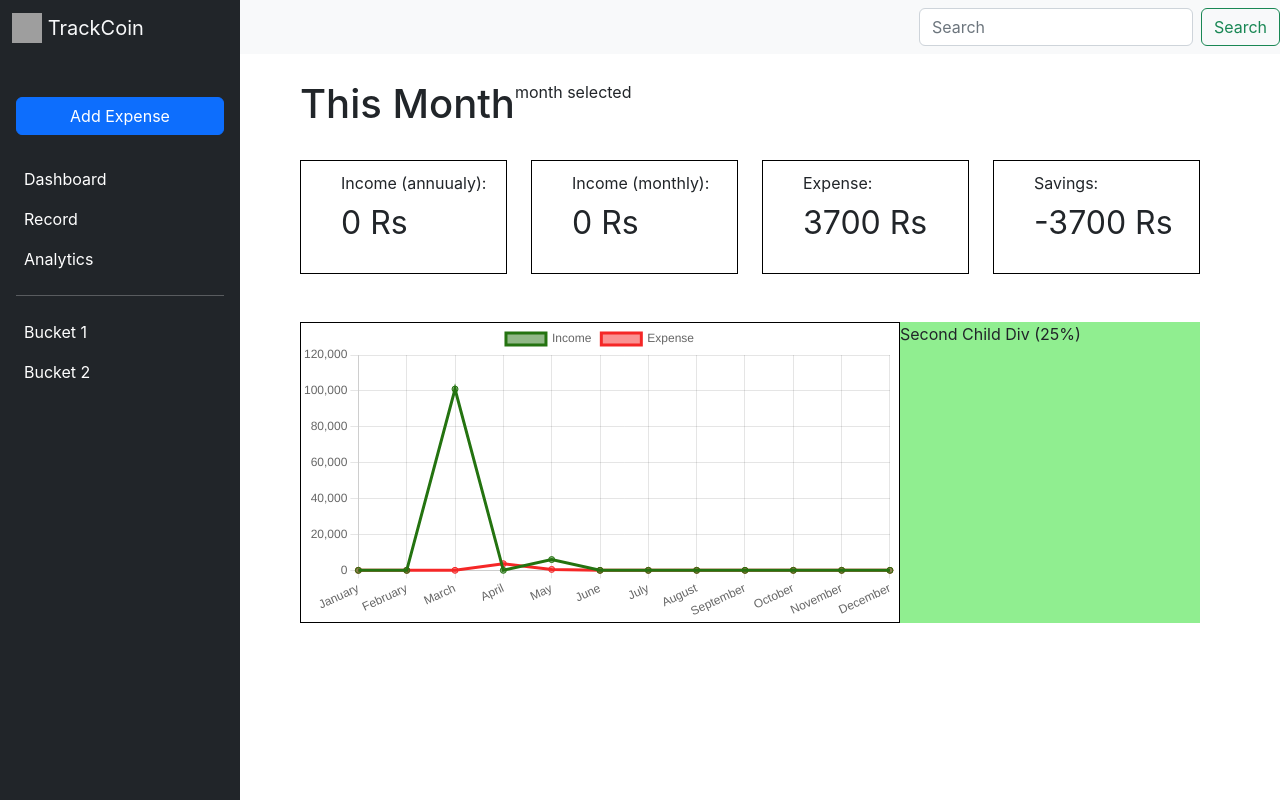
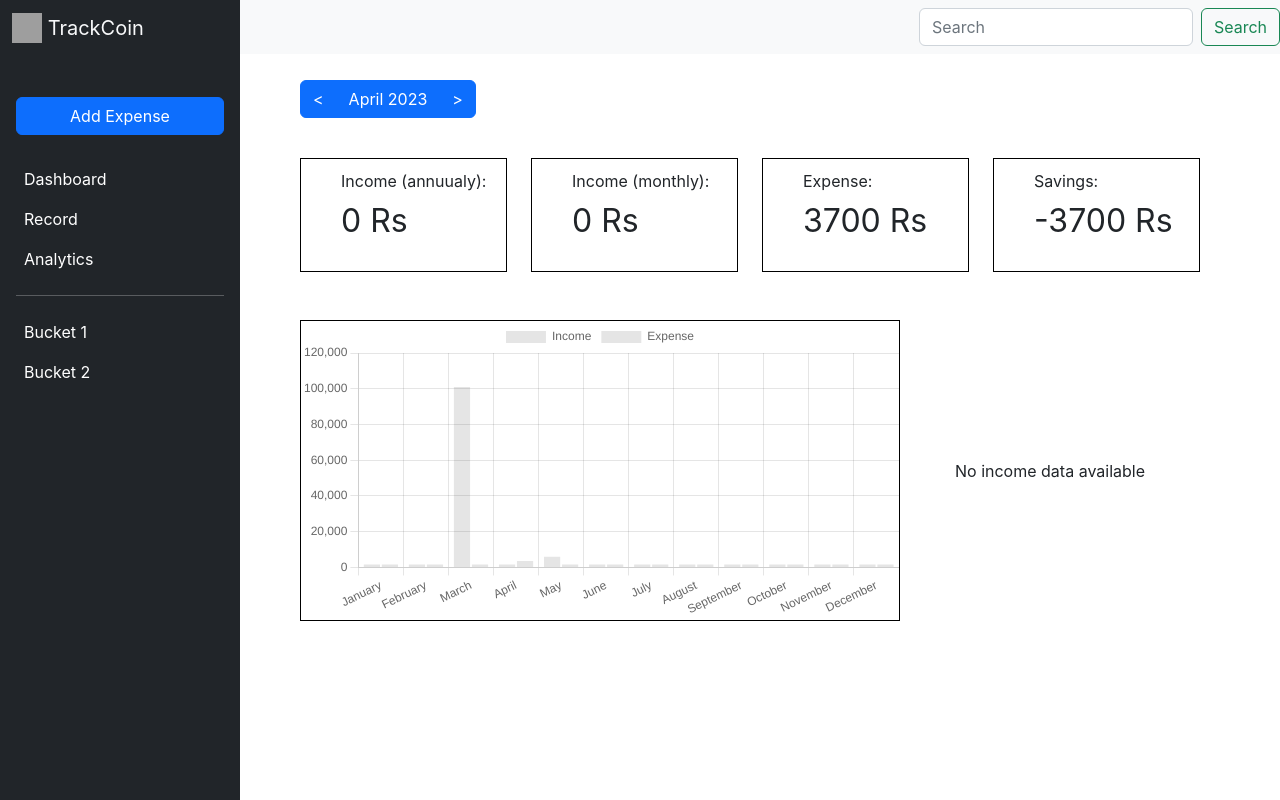
Before and after one commit to evin-wilson/expense-manager, a React (Create React App) app: page / in a window 1280 px wide. Built offline with nearby package versions, Linux system fonts and the light colour scheme; grey boxes are pictures that could not be loaded.

Commit message:
added income recotrse graph and changed line to bar graph

```diff
--- a/src/compontent/LineChart.jsx
+++ b/src/compontent/LineChart.jsx
@@ -1,5 +1,5 @@
 import React, { useContext } from 'react';
-import { Line } from 'react-chartjs-2';
+import { Bar } from 'react-chartjs-2';
 
 import {
   CategoryScale,
@@ -12,7 +12,7 @@ import {
   Tooltip,
 } from 'chart.js';
 
-import { lineChartDataForTransactions } from '../utilities/chartData';
+import { barChartDataForTransactions } from '../utilities/chartData';
 import AppContext from './context/AppContext';
 
 ChartJS.register(CategoryScale, LinearScale, PointElement, LineElement, Title, Tooltip, Legend);
@@ -28,5 +28,5 @@ export const options = {
 
 export function LineChart() {
   const { transactionrecords } = useContext(AppContext);
-  return <Line data={lineChartDataForTransactions(transactionrecords)} />;
+  return <Bar data={barChartDataForTransactions(transactionrecords)} />;
 }
--- /dev/null
+++ b/src/compontent/MonthSelector.jsx
@@ -0,0 +1,19 @@
+import React from 'react';
+import { Button, ButtonGroup } from 'react-bootstrap';
+
+function MonthSelector({ month, setMonth }) {
+  return (
+    <ButtonGroup className='mb-3'>
+      <Button onClick={() => setMonth(new Date(month.setMonth(month.getMonth() - 1)))}>&lt;</Button>
+      <Button>
+        {month.toLocaleDateString('en-US', {
+          month: 'long',
+          year: 'numeric',
+        })}
+      </Button>
+      <Button onClick={() => setMonth(new Date(month.setMonth(month.getMonth() + 1)))}>&gt;</Button>
+    </ButtonGroup>
+  );
+}
+
+export default MonthSelector;
--- a/src/pages/Dashboard.jsx
+++ b/src/pages/Dashboard.jsx
@@ -1,10 +1,19 @@
 import React, { useContext } from 'react';
 import { useEffect } from 'react';
 import { useState } from 'react';
+import { Pie } from 'react-chartjs-2';
+
+import { DateTime } from 'luxon';
 
 import { LineChart } from '../compontent/LineChart';
+import MonthSelector from '../compontent/MonthSelector';
 import AppContext from '../compontent/context/AppContext';
-import { getTotalIncomeAndExpense, groupedTransactions } from '../utilities/calculation';
+import {
+  getTotalIncomeAndExpense,
+  groupByMonth,
+  groupedTransactions,
+} from '../utilities/calculation';
+import { getcategoryDataForChart } from '../utilities/chartData';
 import './Dashboard.css';
 
 const incomeAndExpense = (transactions, date) => {
@@ -23,19 +32,25 @@ const incomeAndExpense = (transactions, date) => {
 
 function Dashboard() {
   const [money, setMoney] = useState({});
+  const [monthSelected, setMonthSelected] = useState(new Date());
+  const [selectedMonthTransactions, setSelectedMonthTransactions] = useState([]);
+
   const { transactionrecords } = useContext(AppContext);
 
   useEffect(() => {
     let updateMoney = incomeAndExpense(transactionrecords, new Date());
     setMoney(updateMoney);
-  }, [transactionrecords]);
+
+    let monthDataMap = groupByMonth(transactionrecords);
+    let monthSelectedString = DateTime.fromJSDate(monthSelected).toFormat('yyyy-MM');
+    setSelectedMonthTransactions(monthDataMap.get(monthSelectedString) || new Array());
+  }, [transactionrecords, monthSelected]);
+
+  let incomeCategoryData = getcategoryDataForChart(selectedMonthTransactions, 'income');
 
   return (
     <>
-      <div className='d-flex'>
-        <h1>This Month</h1>
-        <div>month selected</div>
-      </div>
+      <MonthSelector month={monthSelected} setMonth={setMonthSelected} />
       <section className='d-flex gap-4 pt-4 month-view'>
         <div>
           <p className='mb-1'>Income (annuualy):</p>
@@ -58,8 +73,12 @@ function Dashboard() {
         <div className='col-8 pr-2' style={{ border: 'solid 1px black', maxWidth: '70%' }}>
           <LineChart />
         </div>
-        <div className='col-4' style={{ backgroundColor: 'lightgreen' }}>
-          Second Child Div (25%)
+        <div className='col-4 d-flex justify-content-center align-items-center'>
+          {incomeCategoryData.labels.length !== 0 ? (
+            <Pie data={incomeCategoryData} />
+          ) : (
+            <div>No income data available</div>
+          )}
         </div>
       </div>
     </>
--- a/src/pages/Record.jsx
+++ b/src/pages/Record.jsx
@@ -1,26 +1,11 @@
 import { useContext, useEffect, useState } from 'react';
-import { Button, ButtonGroup } from 'react-bootstrap';
 
 import Charts from '../compontent/Charts';
+import MonthSelector from '../compontent/MonthSelector';
 import RecordCard from '../compontent/RecordCard';
 import AppContext from '../compontent/context/AppContext';
 import { getCarryoverAmount, groupedTransactions } from '../utilities/calculation';
 import { getTransactionDataForChart, getcategoryDataForChart } from '../utilities/chartData';
-
-const MonthSelector = ({ month, setMonth }) => {
-  return (
-    <ButtonGroup className='mb-3'>
-      <Button onClick={() => setMonth(new Date(month.setMonth(month.getMonth() - 1)))}>&lt;</Button>
-      <Button>
-        {month.toLocaleDateString('en-US', {
-          month: 'long',
-          year: 'numeric',
-        })}
-      </Button>
-      <Button onClick={() => setMonth(new Date(month.setMonth(month.getMonth() + 1)))}>&gt;</Button>
-    </ButtonGroup>
-  );
-};
 
 const firstDayOfMonth = (date) => {
   let temp = new Date(date.getFullYear(), date.getMonth(), 1);
@@ -72,9 +57,9 @@ const Record = () => {
       <div className='d-flex justify-content-around'>
         {flattenedTransactionRecords.length !== 0 ? (
           <>
-            <Charts chartData={getcategoryDataForChart(flattenedTransactionRecords)} />
+            <Charts chartData={getcategoryDataForChart(flattenedTransactionRecords, 'expense')} />
             <Charts chartData={getTransactionDataForChart(flattenedTransactionRecords)} />
-            <Charts chartData={getcategoryDataForChart(flattenedTransactionRecords)} />
+            <Charts chartData={getcategoryDataForChart(flattenedTransactionRecords, 'expense')} />
           </>
         ) : (
           <div>No data...</div>
--- a/src/utilities/chartData.js
+++ b/src/utilities/chartData.js
@@ -1,8 +1,8 @@
 import { getTotalIncomeAndExpense, groupByMonth } from './calculation';
 
-const getcategoryDataForChart = (transactions) => {
+const getcategoryDataForChart = (transactions, transactionType) => {
   const categoryTotals = transactions.reduce((totals, transaction) => {
-    if (transaction.transaction === 'expense') {
+    if (transaction.transaction === transactionType) {
       totals[transaction.category] = totals[transaction.category] || 0;
       totals[transaction.category] += transaction.amount;
     }
@@ -59,7 +59,7 @@ const labels = [
   'December',
 ];
 
-export const lineChartDataForTransactions = (transactions) => {
+export const barChartDataForTransactions = (transactions) => {
   const result = new Map();
 
   // create empty map with income and expense as 0 for each month
@@ -85,13 +85,13 @@ export const lineChartDataForTransactions = (transactions) => {
         label: 'Income',
         data: [...result.values()].map(({ income }) => income),
         borderColor: 'rgb(36, 115, 16)',
-        backgroundColor: 'rgba(36, 115, 16, 0.5)',
+        minBarLength: 3,
       },
       {
         label: 'Expense',
         data: [...result.values()].map(({ expense }) => expense),
         borderColor: 'rgb(245, 39, 39)',
-        backgroundColor: 'rgba(245, 39, 39, 0.5)',
+        minBarLength: 3,
       },
     ],
   };
```
Also changed, not shown: src/utilities/calculation.js (+9 -2 lines).
